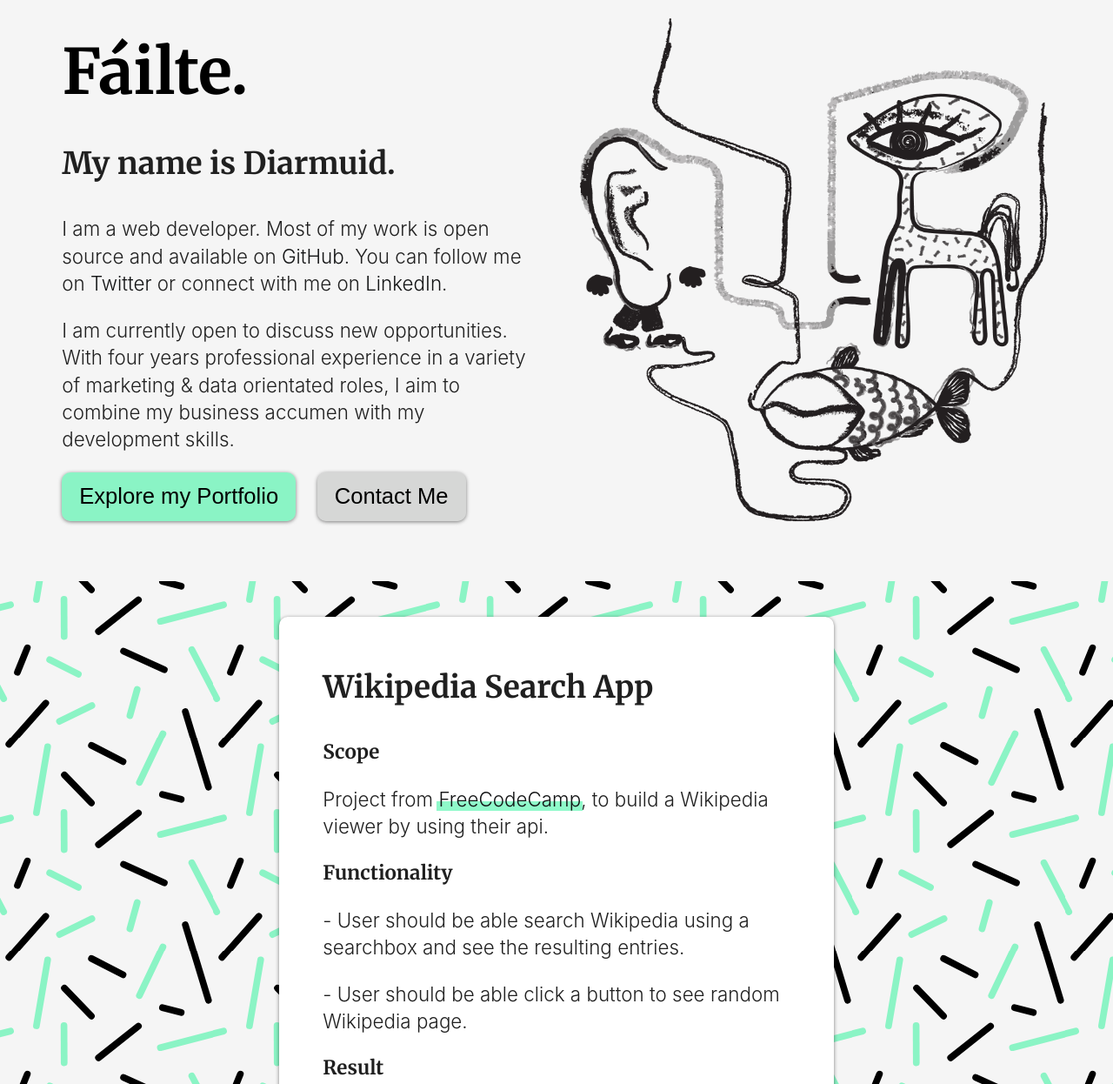
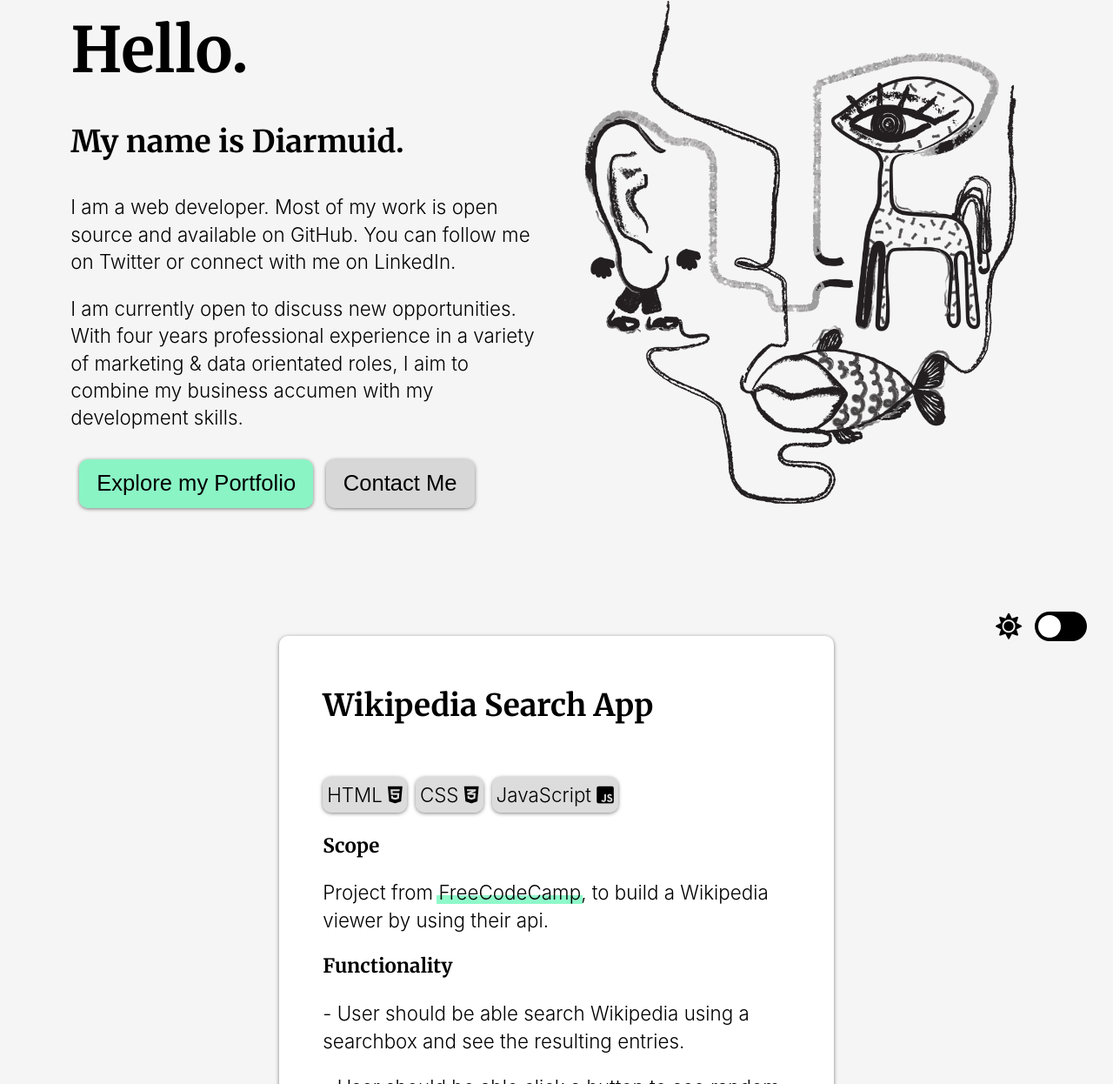
Before and after one commit to diarm0d/diarmuid-eu, a plain HTML site: page index.html in a window 1280 px wide. Shown: the part 132-1378 px from the top of the page at 87% size. Drawn offline with Linux system fonts and the light colour scheme.

Commit message:
added dark mode toggle and color scheme

```diff
--- a/index.html
+++ b/index.html
@@ -9,33 +9,45 @@
     <link rel="stylesheet" href="style.css">
 </head>
 <body>
-    <section id="portfolio-project-1" class="home-splash">
+    <section id="portfolio-home" class="home-splash">
     <div class="content-wrapper">
         <!-- content left -->
         <div class="left-wrapper">
-            <h1 class="title">Fáilte.</h1>
+            <h1 class="title">Hello.</h1>
             <p class="sub-header">My name is Diarmuid.</p>
             <p>I am a web developer. Most of my work is open source and available on <a src="https://github.com/diarm0d" target="_blank">GitHub</a>. You can follow me on <a src="https://twitter.com/DiarmuidEu" target="_blank">Twitter</a> or connect with me on <a src="https://github.com/diarm0d" target="_blank">LinkedIn</a>.
             <p> I am currently open to discuss new opportunities. With four years professional experience in a variety of marketing & data orientated roles, I aim to combine my business accumen with my development skills.</p>
-            <button class="explore-portfolio">Explore my Portfolio</button>
+            <button class="explore-portfolio" id="explore-portfolio">Explore my Portfolio</button>
             <button class="contact-me">Contact Me</button>
         </div>
-        <div class="right-wrapper">
-            <img src="./img/03.png" alt="absurd image">
+        <div class="right-wrapper" id="image-wrapper">
+            <img src="./img/03.png" alt="absurd image" id="splash-image">
         </div>
     </div>
     </section>
     <!-- sections -->
     <section id="portfolio-project-1" class="portfolio">
+        <div class="theme-switch-wrapper">
+            <span id="toggle-icon">
+                    <i class="fas fa-sun dark-light-icon"></i>
+            </span>
+            <label class="theme-switch">
+                <input type="checkbox">
+                <div class="slider round"></div>
+            </label>
+        </div>
         <div class="project-wrapper">
-            <p class="sub-header">Wikipedia Search App</p>
+            <p class="sub-header portfolio-text">Wikipedia Search App</p>
+            <div class="stack-wrapper">
+                <p class="html stack">HTML <i class="fab fa-html5"></i></p>
+                <p class="css stack">CSS <i class="fab fa-css3-alt"></i></p>
+                <p class="js stack">JavaScript <i class="fab fa-js-square"></i></p>
+            </div>
             <p class="intro-header">Scope</p>
             <p>Project from <a src="https://www.freecodecamp.org/learn/coding-interview-prep/take-home-projects/build-a-wikipedia-viewer" target="_blank">FreeCodeCamp</a>, to build a Wikipedia viewer by using their api.
             <p class="intro-header">Functionality</p>
             <p> - User should be able search Wikipedia using a searchbox and see the resulting entries.</p>
             <p> - User should be able click a button to see random Wikipedia page.</p>
-            <p class="intro-header">Result</p>
-            <p> I tried to mimic the layout of Wikipedia's hompage while giving it a modern touch. </p>
             <button class="contact-me code" onclick="location.href='https://github.com/diarm0d/wikipedia-search-app'">View Code <i class="fab fa-github"></i></button>
             <button class="explore-portfolio live" onclick="location.href='https://diarm0d.github.io/wikipedia-search-app/'">Check Out Live</button>
         </div>
@@ -123,7 +135,7 @@
             <button class="explore-portfolio live">Check Out Live</button>
         </div>
     </section>
-    <section id="contact">
+    <section id="contact" class="portfolio">
         <div class="social-icons">
             <i class="fab fa-github social"></i>
             <i class="fab fa-codepen social"></i>
--- a/script.js
+++ b/script.js
@@ -1 +1,45 @@
-console.log("Test");
+const portfolioSections = document.querySelector('section');
+const splashImage = document.getElementById('image-wrapper');
+const portfolioBtn = document.getElementById('explore-portfolio');
+const toggleSwitch = document.querySelector('input[type="checkbox"]');
+const toggleIcon = document.getElementById('toggle-icon');
+
+function toggleDarkLightMode(isDark) {
+    isDark ? toggleIcon.children[0].classList.replace('fa-sun', 'fa-moon') : toggleIcon.children[0].classList.replace('fa-moon', 'fa-sun');
+    isDark ? splashImage.classList.add('dark') :  splashImage.classList.remove('dark');
+}
+
+console.log(splashImage.style.filter);
+
+//
+// Swtich Theme
+function switchTheme(event) {
+    if (event.target.checked) {
+        document.documentElement.setAttribute('data-theme', 'dark');
+        localStorage.setItem('theme', 'dark');
+        toggleDarkLightMode(true);
+    } else {
+        document.documentElement.setAttribute('data-theme', 'light');
+        localStorage.setItem('theme', 'light');
+        toggleDarkLightMode(false);
+    }
+}
+
+function viewPortfolio() {
+    portfolioSections.style.display = "block";
+    window.location.hash = "portfolio-project-1";
+}
+
+// Event Listener
+toggleSwitch.addEventListener('change', switchTheme);
+portfolioBtn.addEventListener('click', viewPortfolio);
+
+// Check local Storage for Theme
+const currentTheme = localStorage.getItem('theme');
+if (currentTheme) {
+    document.documentElement.setAttribute('data-theme', currentTheme);
+    if (currentTheme === 'dark') {
+        toggleSwitch.checked = true;
+        toggleDarkLightMode(true);
+    }
+}
--- a/style.css
+++ b/style.css
@@ -1,4 +1,25 @@
 @import url('https://fonts.googleapis.com/css2?family=Merriweather:wght@700&display=swap');
+
+:root {
+    --primary-color:  rgba(33, 243, 149, 0.5);
+    --secondary-color: rgba(183, 185, 184, 0.5);
+    --on-primary: #000;
+    --on-secondary: #000;
+    --background:whitesmoke;
+    --background-alt: white;
+    --box-shadow: 0 1px 4px rgba(0,0,0,0.5);
+    --border: none;
+  }
+
+  [data-theme="dark"] {
+    --primary-color: rgba(248, 109, 165, 0.8);
+    --secondary-color: rgba(221, 221, 221, 0.7);
+    --on-primary: #FFF;
+    --background: #060910;
+    --background-alt: #0E1218;
+    --box-shadow: 0 1px 4px rgba(0,0,0,0.5);
+    --border: 1px solid rgba(221, 221, 221, 0.7);
+  }
 
 html {
     box-sizing: border-box;
@@ -8,14 +29,14 @@ html {
 body {
     margin: 0;
     max-height: 100vh;
-    /* background-color: whitesmoke; */
-    background: url(./img/fiber-1s-1084px.svg);
+    background-color: var(--background);
+    /* background: url(./img/fiber-dark.svg); */
     font-family: 'Rubik', -apple-system, BlinkMacSystemFont, 'Segoe UI', Roboto, Oxygen, Ubuntu, Cantarell, 'Open Sans', 'Helvetica Neue', sans-serif;
     /* padding: 5vh 8vw; */
 }
 
 .content-wrapper {
-    margin-top: 5vh;
+    margin-left: 20px;
     display: flex;
     justify-content: center;
     align-items: center;
@@ -26,6 +47,7 @@ h1 {
     font-size: 4.5em;
     font-weight: 500;
     margin-bottom: 0;
+    color: var(--on-primary);
 }
 
 .sub-header {
@@ -39,12 +61,12 @@ p {
     font-weight: 300;
     line-height: 1.4;
     max-width: 24em;
-    color: #202020;
+    color: var(--on-primary);
 }
 
 a {
     text-decoration: none;
-    color: #121314;
+    color: var(--on-primary);
     position: relative;
     cursor: pointer;
 }
@@ -58,7 +80,7 @@ a:after {
     right: -0.1em;
     bottom: 0;
     transition: top 200ms cubic-bezier(0, 0.8, 0.13, 1);
-    background-color: rgba(33, 243, 149, 0.5);
+    background-color: var(--primary-color);
 }
 
 a:hover:after {
@@ -66,26 +88,32 @@ a:hover:after {
 }
 
 .explore-portfolio {
-    background-color: rgba(33, 243, 149, 0.5);
+    margin-left: 10px;
+    background-color: var(--primary-color);
+    /* background-color: rgba(248, 109, 165, 0.8); */
+    color: var(--on-primary);
     font-size: 1.6em;
     font-weight: 500;
     line-height: 1.4;
     padding: 10px 20px 10px 20px;
+    margin-top: 10px;
     border-radius: 10px;
     border: none;
-    box-shadow: 0 1px 4px rgba(0,0,0,0.5);
+    box-shadow: var(--box-shadow);
 }
 
 .contact-me {
-    margin-left: 20px;
-    background-color: rgba(183, 185, 184, 0.5);
+    margin-left: 10px;
+    background-color: var(--secondary-color);
+    color: var(--on-primary);
     font-size: 1.6em;
     font-weight: 500;
     line-height: 1.4;
     padding: 10px 20px 10px 20px;
+    margin-top: 10px;
     border-radius: 10px;
     border: none;
-    box-shadow: 0 1px 4px rgba(0,0,0,0.5);
+    box-shadow: var(--box-shadow);
 }
 
 .explore-portfolio:hover {
@@ -122,9 +150,14 @@ a:hover:after {
 }
 
 .right-wrapper img {
-    height: 600px;
-    width: 650px;
+    max-width: 100%;
 }
+
+.dark {
+    -webkit-filter: invert(100%);
+    filter: invert(100%);
+}
+
 
 section {
     width: 100%;
@@ -136,36 +169,50 @@ section {
   }
 
   .home-splash {
-      background-color: whitesmoke;
+      background-color: var(--background);
   }
 
   /* .portfolio {
-    z-index: -1;
-    background: url(./img/fiber-1s-1084px.svg);
+    display: none;
   } */
 
+  .dark-light-icon {
+      color: var(--on-primary);
+  }
   .project-wrapper {
+    width: auto;
+    max-width: 650px;
     z-index: 1;
     opacity: 1;
     padding: 20px 50px 20px 50px;
-    background-color: white;
+    background-color: var(--background-alt);
     border-radius: 10px;
-    box-shadow: 0 1px 4px rgba(0,0,0,0.5);
+    box-shadow: var(--box-shadow);
+    border: var(--border);
+  }
+
+  .stack-wrapper {
+      display: flex;
+  }
+
+  .stack {
+      margin-right: 10px;
+      padding: 5px;
+      color: var(--on-primary);
+      background-color: var(--secondary-color);
+      border-radius: 10px;
+      box-shadow: var(--box-shadow);
   }
 
   .intro-header {
     font-family: 'Merriweather', serif;
     font-weight: 300;
     font-size: 1.4em;
-    /* content: '';
-    z-index: -1;
-    top: 60%;
-    left: -0.1em;
-    right: -0.1em;
-    bottom: 0;
-    transition: top 200ms cubic-bezier(0, 0.8, 0.13, 1);
-    background-color: rgba(33, 243, 149, 0.5); */
+    margin-bottom: -1em;
+    margin-block-end: 0;
+    margin-block-start: 0;
 }
+
 
 .code {
     margin-left: 30px;
@@ -177,12 +224,91 @@ section {
 
 .social-icons {
     padding: 20px;
-    background-color: whitesmoke;
+    color: var(--on-primary);
+    background-color: var(--background);
     font-size: 100px;
     margin-right: 50px;
     cursor: pointer;
   }
 
   .social:hover {
-    color: rgba(33, 243, 149, 0.5);
+    color: var(--primary-color);
   }
+
+  /* Dark Mode Toggle */
+.theme-switch-wrapper {
+    display: flex;
+    align-items: center;
+    z-index: 100;
+    position: absolute;
+    right: 25px;
+    top: 30px;
+    padding: 5px;
+    /* background-color: whitesmoke; */
+  }
+
+  .theme-switch-wrapper span {
+    margin-right: 10px;
+    font-size: 1rem;
+  }
+
+  /* .toggle-text {
+    position: relative;
+    top: -4px;
+    right: 5px;
+    color: var(--on-background);
+  } */
+
+  .theme-switch {
+    display: inline-block;
+    height: 34px;
+    position: relative;
+    width: 60px;
+  }
+
+  .theme-switch input {
+    display: none;
+  }
+
+  .slider {
+    background: #000;
+    bottom: 0;
+    cursor: pointer;
+    left: 0;
+    position: absolute;
+    right: 0;
+    top: 0;
+    transition: 0.4s;
+  }
+
+  .slider::before {
+    background: #fff;
+    bottom: 4px;
+    content: "";
+    height: 26px;
+    left: 4px;
+    position: absolute;
+    transition: 0.4s;
+    width: 26px;
+  }
+
+  input:checked + .slider {
+    background: var(--primary-color);
+  }
+
+  input:checked + .slider::before {
+    transform: translateX(26px);
+  }
+
+  .slider.round {
+    border-radius: 34px;
+  }
+
+  .slider.round::before {
+    border-radius: 50%;
+  }
+
+  .fas {
+    font-size: 30px;
+    margin-right: 5px;
+  }
```
Also changed, not shown: img/fiber-dark.svg (added), img/fiber-light.svg (renamed from img/fiber-1s-1084px.svg).
